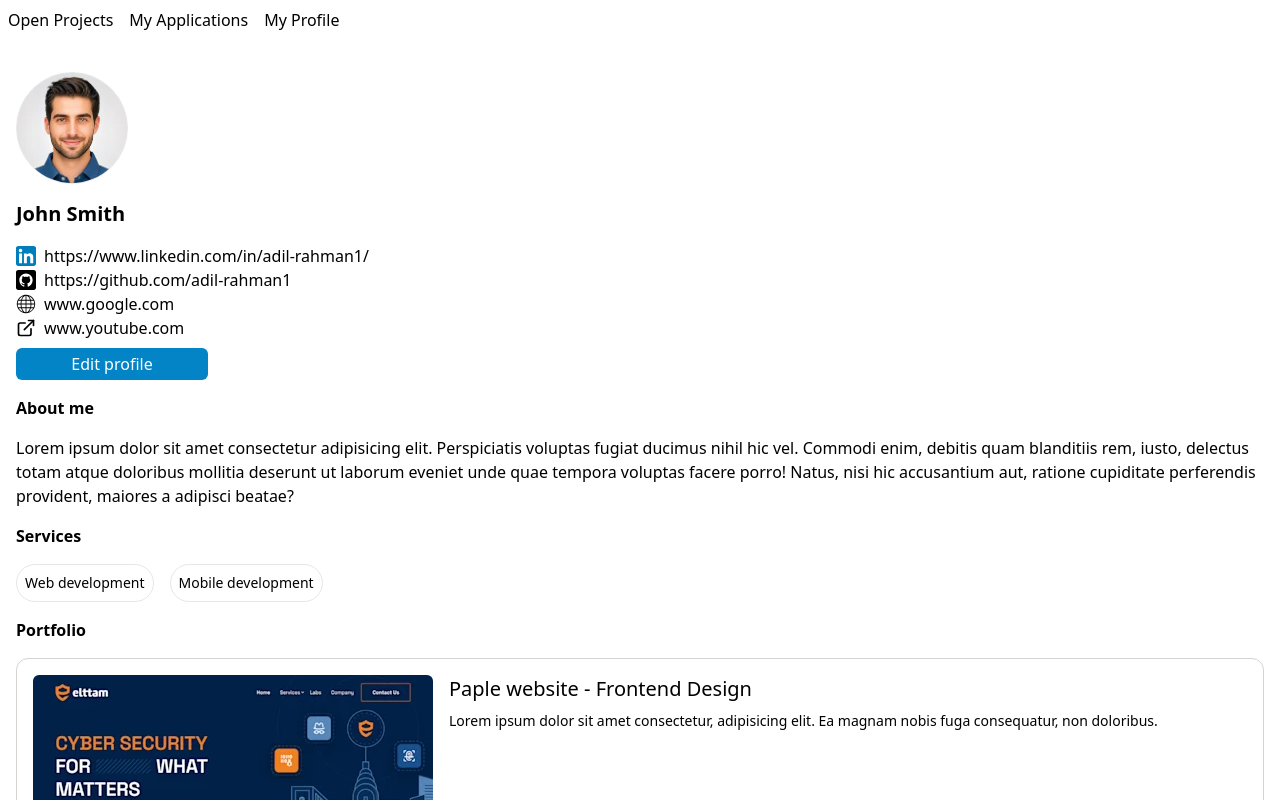
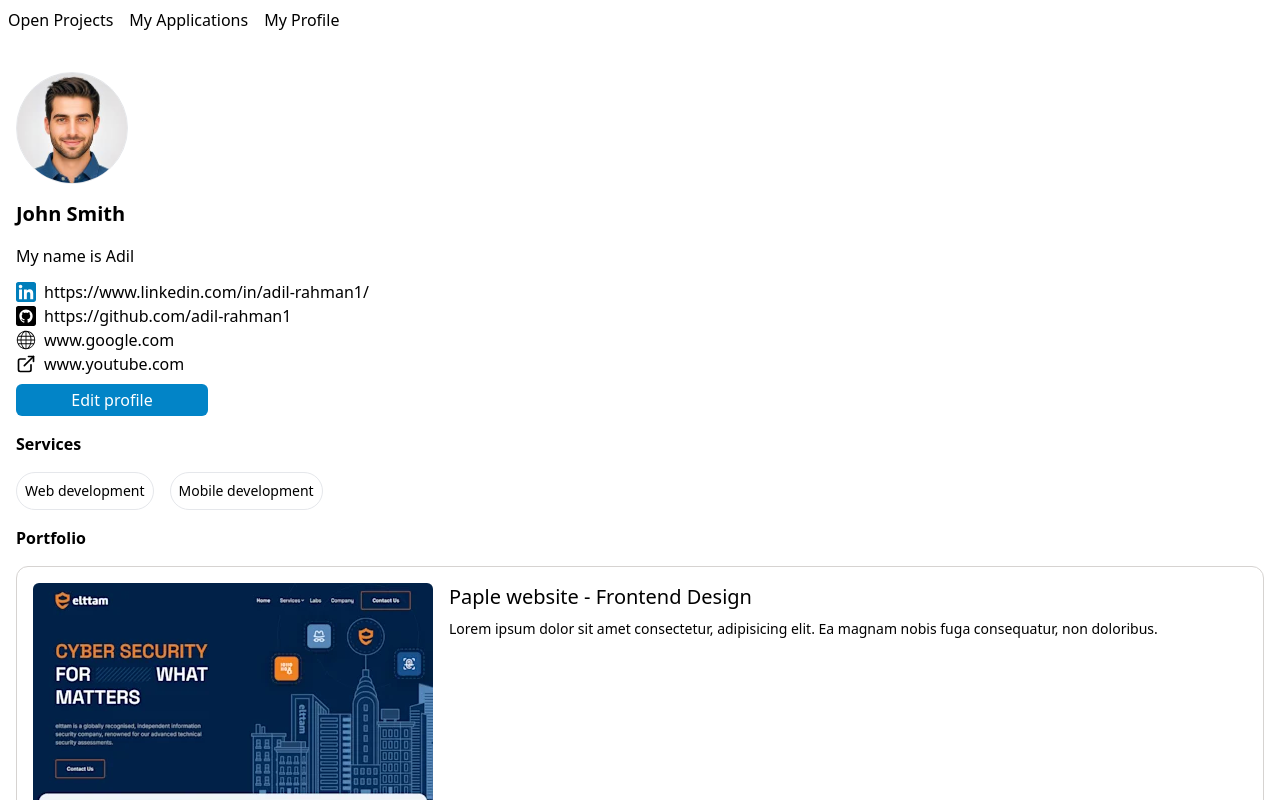
Before and after one commit to adil-rahman1/find-a-dev, a React (Vite) app: page /profile in a window 1280 px wide. Shown: the top 800 px of the page. Built offline with nearby package versions, Linux system fonts and the light colour scheme.

Commit message:
Refactored to allow editing the 'About me' section of profile

```diff
--- a/src/components/SocialLinks.tsx
+++ b/src/components/SocialLinks.tsx
@@ -1,41 +1,34 @@
 import "../components/social-links.css";
-import ISocialLinks from "../types/SocialLinks";
 import LinkedInLogo from "../../public/assets/icons/linkedin.svg";
 import GitHubLogo from "../../public/assets/icons/github.svg";
 import WebsiteLogo from "../../public/assets/icons/website.svg";
 import OtherSiteLogo from "../../public/assets/icons/otherSite.svg";
-import { Dispatch, SetStateAction, useState } from "react";
+import ISocialLinks from "../types/SocialLinks";
 
 interface SocialLinksProps {
   isEditing: boolean;
-  setIsEditing: Dispatch<SetStateAction<boolean>>;
-  socialLinks: ISocialLinks;
+  savedSocialLinks: ISocialLinks;
+  editedSocialLinks: ISocialLinks;
+  setEditedSocialLinks: React.Dispatch<React.SetStateAction<ISocialLinks>>;
 }
 
 const SocialLinks = ({
   isEditing,
-  setIsEditing,
-  socialLinks,
+  savedSocialLinks,
+  editedSocialLinks,
+  setEditedSocialLinks,
 }: SocialLinksProps) => {
-  const [savedSocialLinks, setSavedSocialLinks] = useState(socialLinks);
-  const [editedSocialLinks, seEditedSocialLinks] = useState(socialLinks);
-
-  function saveNewSocialLinks() {
-    setSavedSocialLinks(editedSocialLinks);
-    setIsEditing(false);
-  }
-
   return (
     <div className="flex flex-col items-start">
       {savedSocialLinks.linkedin && (
-        <div className="flex items-center space-x-2">
+        <div className="flex items-center space-x-2 mt-3">
           <img className="social-icon" src={LinkedInLogo} alt="Your SVG" />
           {isEditing && (
             <input
               className="border-2 border-black w-96 mb-2 p-0.5 rounded-md"
               value={editedSocialLinks.linkedin}
               onChange={(e) =>
-                seEditedSocialLinks({
+                setEditedSocialLinks({
                   ...editedSocialLinks,
                   linkedin: e.target.value,
                 })
@@ -53,7 +46,7 @@ const SocialLinks = ({
               className="border-2 border-black w-96 mb-2 p-0.5 rounded-md"
               value={editedSocialLinks.github}
               onChange={(e) =>
-                seEditedSocialLinks({
+                setEditedSocialLinks({
                   ...editedSocialLinks,
                   github: e.target.value,
                 })
@@ -71,7 +64,7 @@ const SocialLinks = ({
               className="border-2 border-black w-96 mb-2 p-0.5 rounded-md"
               value={editedSocialLinks.website}
               onChange={(e) =>
-                seEditedSocialLinks({
+                setEditedSocialLinks({
                   ...editedSocialLinks,
                   website: e.target.value,
                 })
@@ -89,7 +82,7 @@ const SocialLinks = ({
               className="border-2 border-black w-96 mb-2 p-0.5 rounded-md"
               value={editedSocialLinks.otherSite}
               onChange={(e) =>
-                seEditedSocialLinks({
+                setEditedSocialLinks({
                   ...editedSocialLinks,
                   otherSite: e.target.value,
                 })
@@ -99,30 +92,6 @@ const SocialLinks = ({
           {!isEditing && <span>{savedSocialLinks.otherSite}</span>}
         </div>
       )}
-      {isEditing && (
-        <div>
-          <button
-            className=" text-white bg-green-400 hover:bg-green-500 p-1 w-12 ml-7 mr-2 rounded-md"
-            onClick={saveNewSocialLinks}
-          >
-            Save
-          </button>
-          <button
-            className="text-white bg-gray-500 hover:bg-gray-600 p-1 w-20 rounded-md"
-            onClick={() => setIsEditing(false)}
-          >
-            Cancel
-          </button>
-        </div>
-      )}
-      {!isEditing && (
-        <button
-          className="text-white bg-sky-600 hover:bg-sky-700 p-1 w-48 mt-2 rounded-md"
-          onClick={() => setIsEditing(true)}
-        >
-          Edit profile
-        </button>
-      )}
     </div>
   );
 };
--- a/src/pages/Profile.tsx
+++ b/src/pages/Profile.tsx
@@ -2,6 +2,7 @@ import { useState } from "react";
 import Pill from "../components/Pill";
 import PortfolioCard from "../components/PortfolioCard";
 import SocialLinks from "../components/SocialLinks";
+import ISocialLinks from "../types/SocialLinks";
 
 const socialLinks = {
   id: 1,
@@ -13,9 +14,21 @@ const socialLinks = {
 };
 
 const Profile = () => {
-  const [isEditing, setIsEditing] = useState(false);
+  const [isEditing, setIsEditing] = useState<boolean>(false);
+  const [savedAboutMe, setSavedAboutMe] = useState<string>("My name is Adil");
+  const [editedAboutMe, setEditedAboutMe] = useState<string>("My Name is Adil");
+  const [savedSocialLinks, setSavedSocialLinks] =
+    useState<ISocialLinks>(socialLinks);
+  const [editedSocialLinks, setEditedSocialLinks] =
+    useState<ISocialLinks>(socialLinks);
 
   const services = ["Web development", "Mobile development"];
+
+  function updateProfile() {
+    setSavedAboutMe(editedAboutMe);
+    setSavedSocialLinks(editedSocialLinks);
+    setIsEditing(false);
+  }
 
   return (
     <div className="p-4">
@@ -25,20 +38,48 @@ const Profile = () => {
         alt=""
       />
       <p className="font-bold text-xl my-4">John Smith</p>
+      <div>
+        {isEditing && (
+          <textarea
+            className="border-2 border-black w-96 mb-2 p-0.5 rounded-md"
+            value={editedAboutMe}
+            onChange={(e) => setEditedAboutMe(e.target.value)}
+          />
+        )}
+        {!isEditing && <p>{savedAboutMe}</p>}
+      </div>
       <SocialLinks
         isEditing={isEditing}
-        setIsEditing={setIsEditing}
-        socialLinks={socialLinks}
+        savedSocialLinks={savedSocialLinks}
+        editedSocialLinks={editedSocialLinks}
+        setEditedSocialLinks={setEditedSocialLinks}
       />
-      <p className="font-bold my-4">About me</p>
-      <p>
-        Lorem ipsum dolor sit amet consectetur adipisicing elit. Perspiciatis
-        voluptas fugiat ducimus nihil hic vel. Commodi enim, debitis quam
-        blanditiis rem, iusto, delectus totam atque doloribus mollitia deserunt
-        ut laborum eveniet unde quae tempora voluptas facere porro! Natus, nisi
-        hic accusantium aut, ratione cupiditate perferendis provident, maiores a
-        adipisci beatae?
-      </p>
+      {!isEditing && (
+        <button
+          className="text-white bg-sky-600 hover:bg-sky-700 p-1 w-48 mt-2 rounded-md"
+          onClick={() => setIsEditing(true)}
+        >
+          Edit profile
+        </button>
+      )}
+
+      {isEditing && (
+        <div>
+          <button
+            className=" text-white bg-green-400 hover:bg-green-500 p-1 w-12 ml-7 mr-2 rounded-md"
+            onClick={updateProfile}
+          >
+            Save
+          </button>
+          <button
+            className="text-white bg-gray-500 hover:bg-gray-600 p-1 w-20 rounded-md"
+            onClick={() => setIsEditing(false)}
+          >
+            Cancel
+          </button>
+        </div>
+      )}
+
       <p className="font-bold my-4">Services</p>
       <Pill services={services} />
       <p className="font-bold my-4">Portfolio</p>
```
